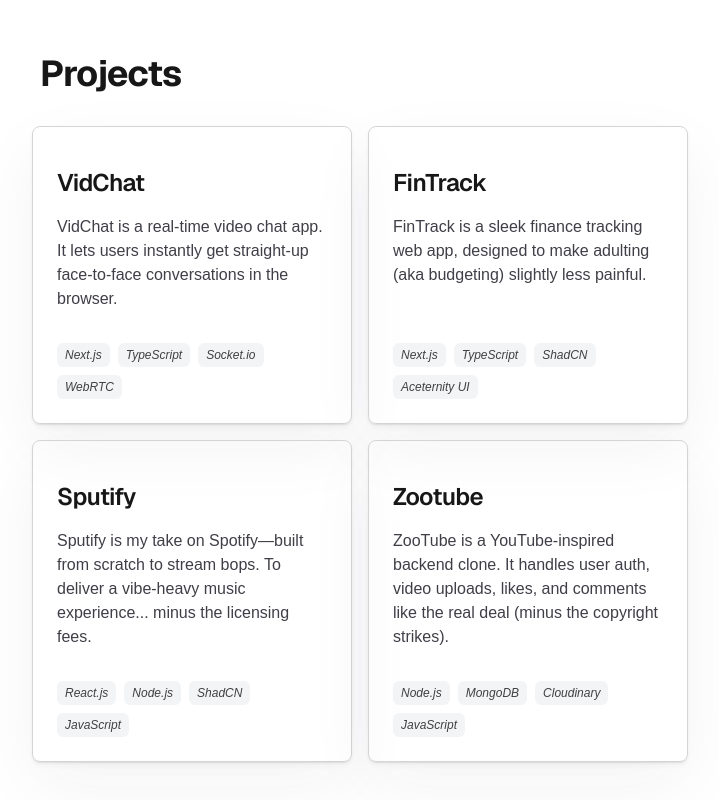
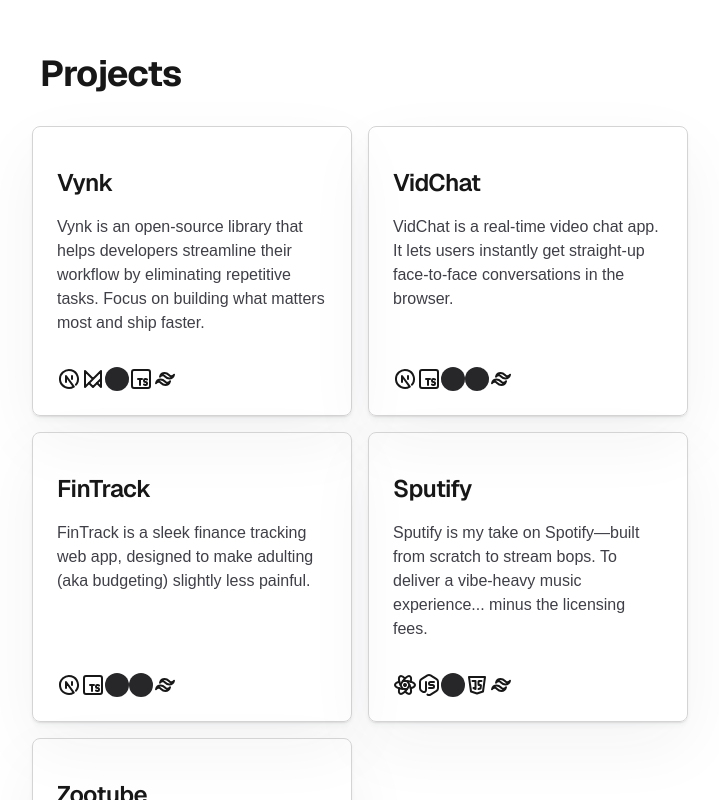
Before and after one commit to M-SaaD-H/portfolio, a Next.js app: page / in a window 1280 px wide. Shown: the part 380-1180 px from the top of the page, without its empty margins (280-999 px from the left). Built offline with nearby package versions, Linux system fonts and the light colour scheme.

Commit message:
Updated and tags changed

```diff
--- a/src/components/Card.tsx
+++ b/src/components/Card.tsx
@@ -4,6 +4,7 @@
 import { Project } from './Projects'
 import Link from 'next/link'
 import { motion } from 'motion/react'
+import { Tags } from './Tags'
 
 const Card = ({ project }: { project: Project }) => {
   const childVariant = {
@@ -35,16 +36,12 @@
       </div>
       <div className='flex gap-2 flex-wrap'>
         {
-          project.tags.map(tag => (
-            <div key={tag} className='text-xs italic text-neutral-700 px-2 py-1 bg-gray-100 dark:text-white dark:bg-transparent dark:border dark:border-gray-800 rounded-md'>
-              {tag}
-            </div>
-          ))
+          <Tags items={project.tags} />
         }
       </div>
       {
         project.link && (
-          <Link href={project.link} target={'_blank'} className='absolute inset-0' />
+          <Link href={project.link} target={'_blank'} className='absolute inset-0 pointer-events-none' />
         )
       }
     </motion.div>
--- a/src/components/Projects.tsx
+++ b/src/components/Projects.tsx
@@ -1,28 +1,83 @@
 'use client'
 
-import React from 'react'
 import Card from './Card'
 import Link from 'next/link'
-import { IconChevronDown } from '@tabler/icons-react'
+import { IconBrandFramerMotion, IconBrandJavascript, IconBrandMongodb, IconBrandNextjs , IconBrandNodejs, IconBrandReact, IconBrandTailwind, IconBrandTypescript, IconChevronDown } from '@tabler/icons-react'
 import { motion } from 'motion/react'
 
 export type Project = {
   title: string,
   description: string,
   link?: string,
-  tags: string[]
+  tags: {
+    name: string,
+    logo?: React.ReactNode
+  }[]
+}
+
+const NextJS ={
+  name: 'Next.js',
+  logo: <IconBrandNextjs />
+}
+
+const React = {
+  name: 'React',
+  logo: <IconBrandReact />
+}
+
+const Tailwind = {
+  name: 'Tailwind CSS',
+  logo: <IconBrandTailwind />
+}
+
+const Motion = {
+  name: 'Motion',
+  logo: <IconBrandFramerMotion />
+}
+
+const TypeScript = {
+  name: 'TypeScript',
+  logo: <IconBrandTypescript />
+}
+
+const NodeJS = {
+  name: 'NodeJS',
+  logo: <IconBrandNodejs />
+}
+
+const JavaScript = {
+  name: 'JavaScript',
+  logo: <IconBrandJavascript />
+}
+
+const MongoDB = {
+  name: 'MongoDB',
+  logo: <IconBrandMongodb />
 }
 
 const projects: Project[] = [
+  {
+    title: 'Vynk',
+    description: "Vynk is an open-source library that helps developers streamline their workflow by eliminating repetitive tasks. Focus on building what matters most and ship faster.",
+    link: 'https://vynk.live',
+    tags: [
+      NextJS,
+      Motion,
+      { name: 'ShadCN' },
+      TypeScript,
+      Tailwind
+    ]
+  },
   {
     title: 'VidChat',
     description: 'VidChat is a real-time video chat app. It lets users instantly get straight-up face-to-face conversations in the browser.',
     link: 'https://vid-chat-peach.vercel.app',
     tags: [
-      'Next.js',
-      'TypeScript',
-      'Socket.io',
-      'WebRTC'
+      NextJS,
+      TypeScript,
+      { name: 'Socket.io' },
+      { name: 'WebRTC' },
+      Tailwind
     ]
   },
   {
@@ -30,10 +85,11 @@
     description: 'FinTrack is a sleek finance tracking web app, designed to make adulting (aka budgeting) slightly less painful.',
     link: 'https://fintrack-flax-beta.vercel.app',
     tags: [
-      'Next.js',
-      'TypeScript',
-      'ShadCN',
-      'Aceternity UI'
+      NextJS,
+      TypeScript,
+      { name: 'ShadCN' },
+      { name: 'Aceternity UI' },
+      Tailwind
     ]
   },
   {
@@ -41,10 +97,11 @@
     description: 'Sputify is my take on Spotify—built from scratch to stream bops. To deliver a vibe-heavy music experience... minus the licensing fees.',
     link: 'https://github.com/M-SaaD-H/Sputify',
     tags: [
-      'React.js',
-      'Node.js',
-      'ShadCN',
-      'JavaScript'
+      React,
+      NodeJS,
+      { name: 'ShadCN' },
+      JavaScript,
+      Tailwind
     ]
   },
   {
@@ -52,32 +109,23 @@
     description: 'ZooTube is a YouTube-inspired backend clone. It handles user auth, video uploads, likes, and comments like the real deal (minus the copyright strikes).',
     link: 'https://github.com/M-SaaD-H/Zootube',
     tags: [
-      'Node.js',
-      'MongoDB',
-      'Cloudinary',
-      'JavaScript'
+      NodeJS,
+      MongoDB,
+      { name: 'Cloudinary' },
+      JavaScript
     ]
   }
 ]
 
 const upcomingProjects: Project[] = [
   {
-    title: 'UI Component Library',
-    description: "A clean, reusable UI component library—because writing the same button for the 47th time shouldn't be a personality trait.",
-    tags: [
-      'Next.js',
-      'Motion',
-      'ShadCN',
-      'TypScript'
-    ]
-  },
-  {
     title: 'AlgoBud',
     description: "An AI-powered DSA platform with a personal tutor that spots your mistakes, explains patterns, and helps you level up—smarter than brute force.",
     tags: [
-      'Next.js',
-      'Express',
-      'TypeScript',
+      NextJS,
+      NodeJS,
+      TypeScript,
+      Tailwind
     ]
   }
 ]
--- /dev/null
+++ b/src/components/Tags.tsx
@@ -0,0 +1,61 @@
+'use client'
+
+import React from 'react'
+import { motion } from 'motion/react'
+
+type ItemType = {
+  name: string,
+  logo?: React.ReactNode
+}
+
+export const Tags = ({ items }: { items: ItemType[] }) => {
+  return (
+    <div className='flex'>
+      {
+        items.map(i => (
+          <TagItem item={i} key={i.name} />
+        ))
+      }
+    </div>
+  )
+}
+
+const TagItem = ({ item }: { item: ItemType }) => {
+  return (
+    <motion.div
+      layout
+      whileHover={'animate'}
+      whileTap={'animate'}
+      initial={'initial'}
+      className='flex cursor-pointer'
+    >
+      <motion.div
+        variants={{
+          animate: { paddingRight: 2 }
+        }}
+        transition={{
+          type: 'spring'
+        }}
+        className='flex items-center'
+      >
+        {item.logo ?? <div className='h-6 w-6 rounded-full dark:bg-neutral-200 bg-zinc-800' />}
+      </motion.div>
+      <motion.div
+        variants={{
+          initial: { width: 0 },
+          animate: { width: 'auto' },
+          exit: { width: 0 }
+        }}
+        transition={{
+          type: 'spring',
+          stiffness: 200,
+          damping: 20,
+          mass: 0.5
+        }}
+        className='overflow-hidden whitespace-nowrap font-sans'
+      >
+        {item.name}
+      </motion.div>
+    </motion.div>
+  )
+}
```
